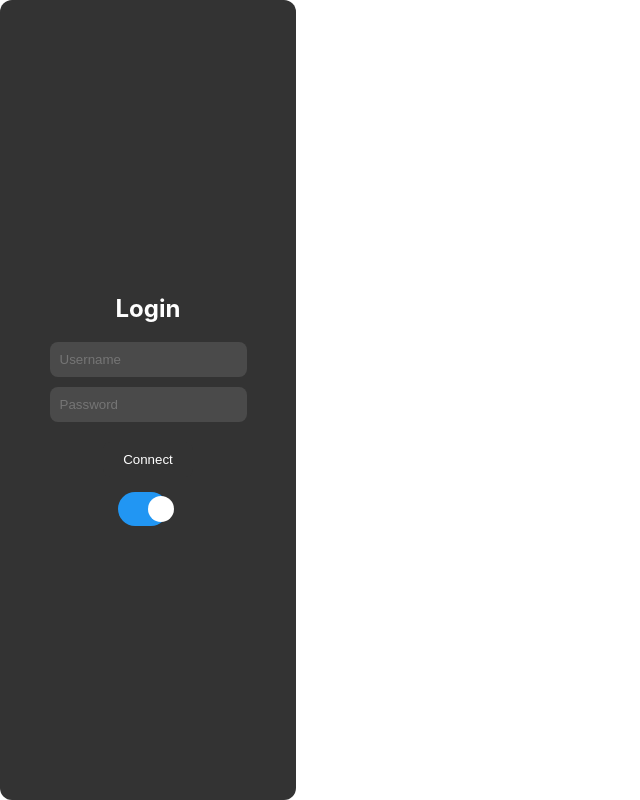
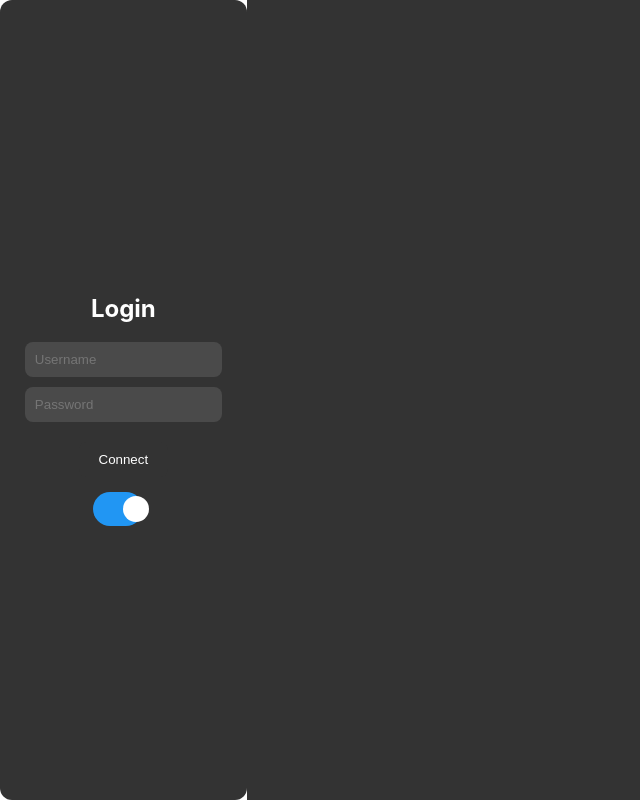
Before and after one commit to ewnix-chat/mango2, a Vue app: page / in a window 1280 px wide. Shown: the whole page, without its empty margins (0-640 px from the left). Built offline with nearby package versions, Linux system fonts and the light colour scheme.

Commit message:
Move .main out of the parent CSS containers to hopefully toggle the switch from light to dark..

```diff
--- a/src/App.vue
+++ b/src/App.vue
@@ -141,13 +141,25 @@ input {
 }
 
 /* Dark theme styles */
-.dark body, .dark .sidebar, .dark .main, .dark button {
+.dark body, .dark .sidebar, .dark button {
   background-color: #333333;
   color: #ffffff;
 }
 .dark input {
   background-color: #4a4a4a;
   color: #ffffff;
+}
+
+/* Set defaults for .main class */
+
+.main {
+  width: 100%;
+  height: 100vh;
+  background-color: #ffffff;
+}
+
+.dark .main {
+  background-color: #333333;
 }
 
 @media (max-width: 768px) {
```
